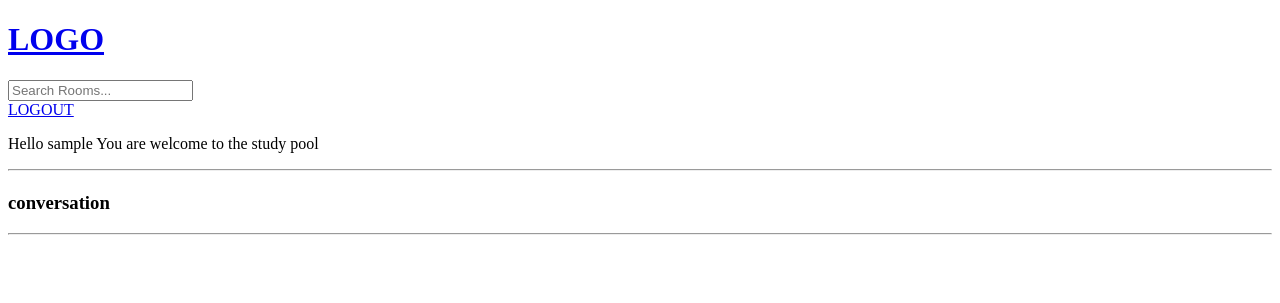
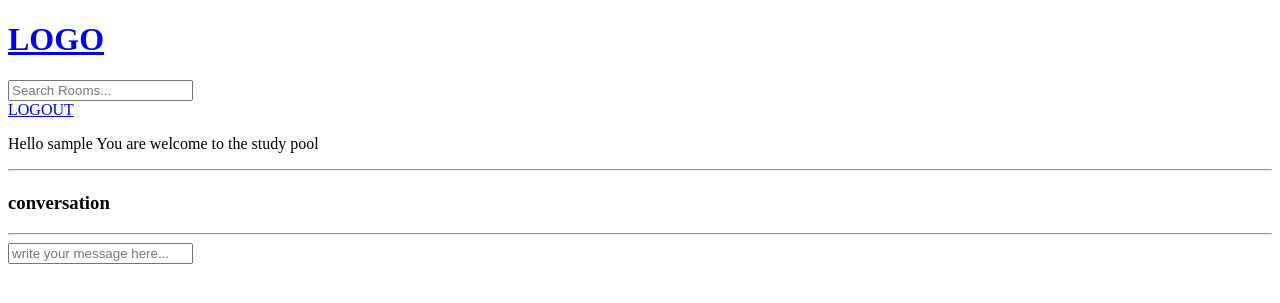
Before and after one commit to derick-droid/gretsadevstudypool, a Django app: template base/templates/base/room.html in a window 1280 px wide. Shown: the top 303 px of the page. Run offline with Django 4.2, Linux system fonts and the light colour scheme; the template is opened without the code that fills it, so the values that code supplies are empty; the visitor is signed in with stand-in values (Sample User, id 1).

Commit message:
creating message writing platform

```diff
--- a/base/templates/base/room.html
+++ b/base/templates/base/room.html
@@ -30,6 +30,12 @@
 
 
     {% endfor %}
+    <div>
+        <form  method="POST" action="">
+            {% csrf_token %}
+            <input type="text" name="body" placeholder="write your message here...">
+        </form>
+    </div>
 
 </div>
 {% endblock content %}
```
